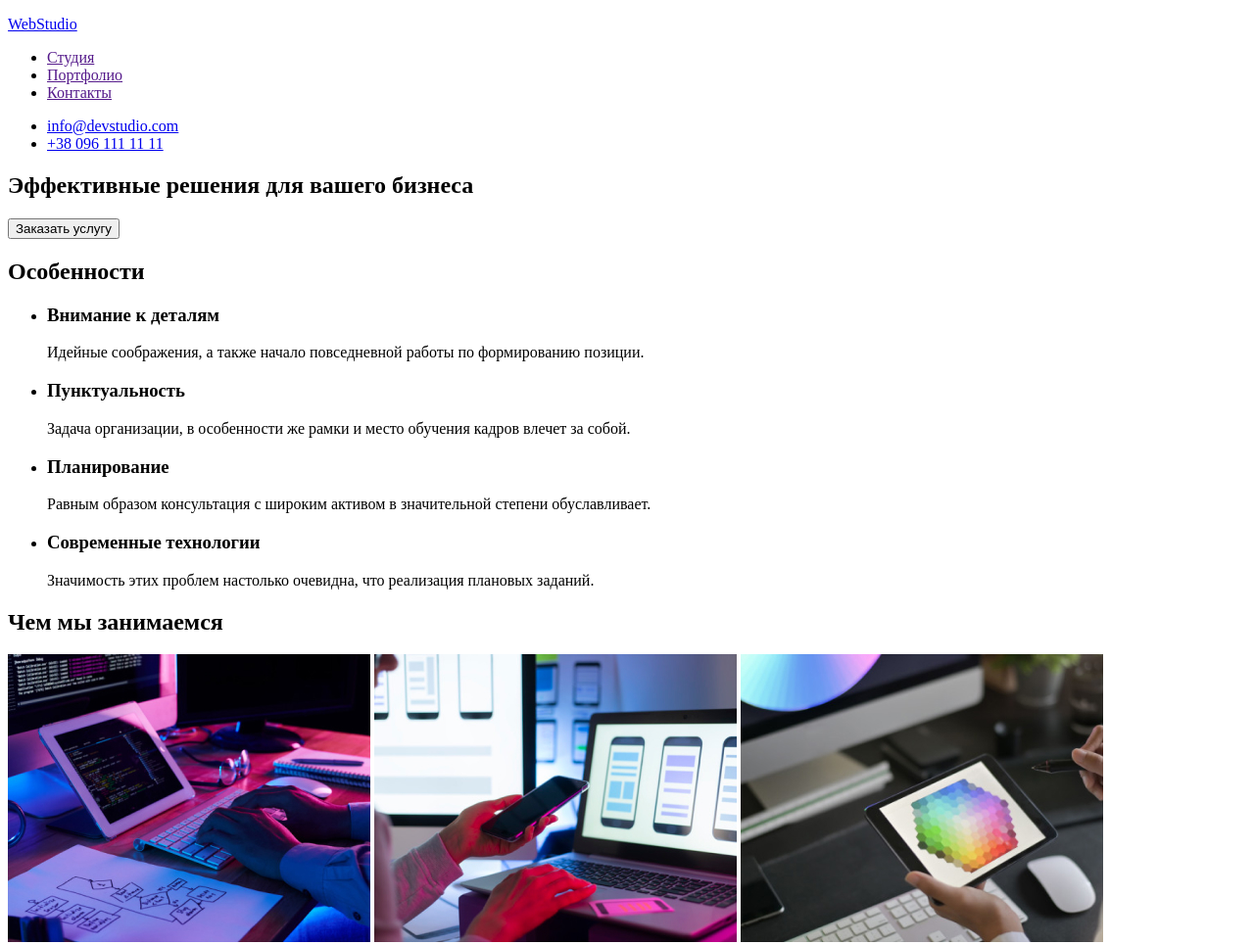
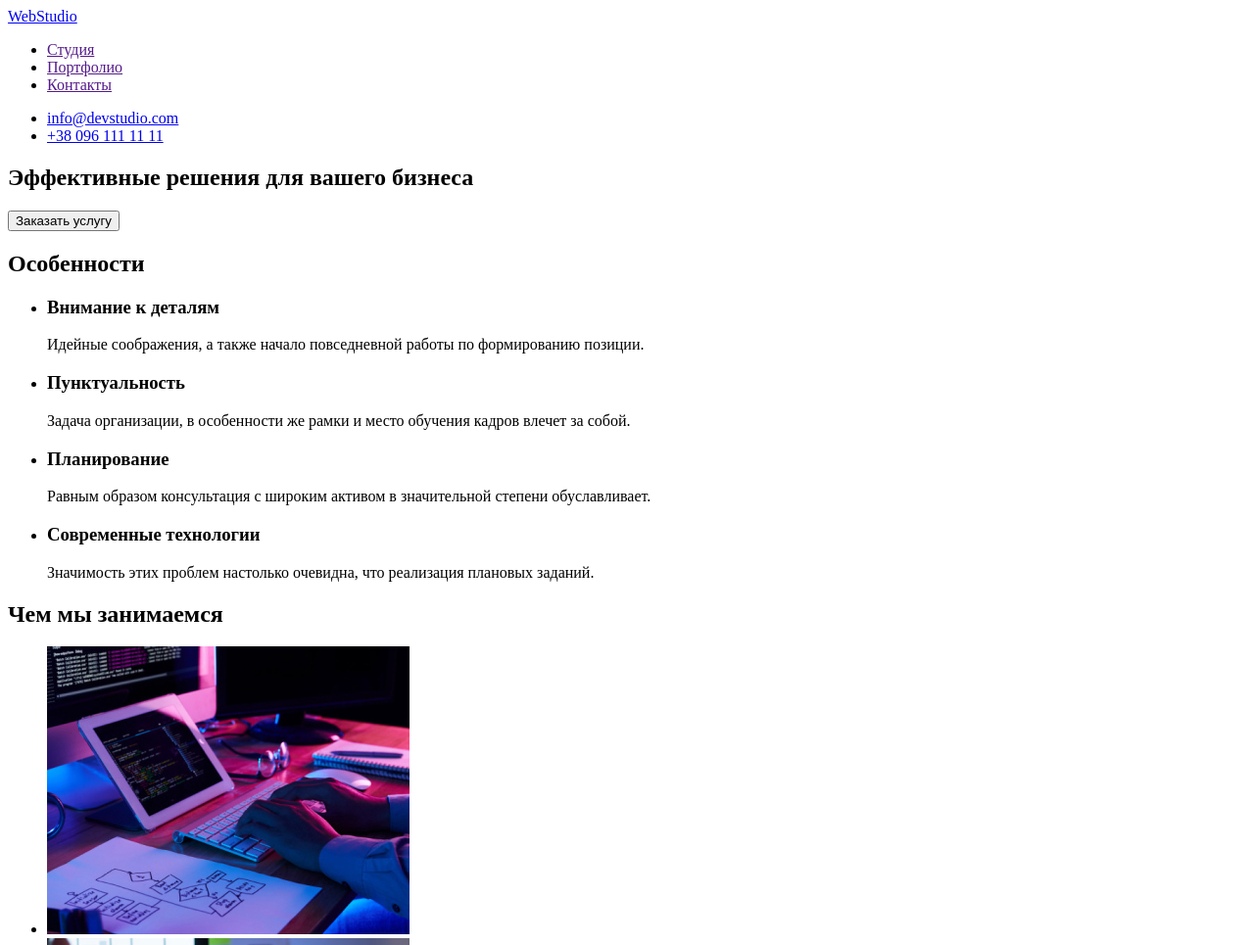
Before and after one commit to DemoUser0809/goit-markup-hw-01, a plain HTML site: page index.html in a window 1280 px wide. Shown: the top 965 px of the page at 98% size. Drawn offline with Linux system fonts and the light colour scheme.

Commit message:
Update index.html

```diff
--- a/index.html
+++ b/index.html
@@ -10,8 +10,8 @@
 
     <!-- Header -->
     <header>
-        <p><a href="./index.html">WebStudio</a></p>
         <nav>
+            <a href="./index.html">WebStudio</a>
             <ul>
                 <li><a href="">Студия</a></li>
                 <li><a href="">Портфолио</a></li>
@@ -55,9 +55,11 @@
 
         <section>
             <h2>Чем мы занимаемся</h2>
-            <img src="./images/page-1.jpg" alt="Работа за ноутбуком" width="370" height="294">
-            <img src="./images/page-2.jpg" alt="Работа за смартфоном" width="370" height="294">
-            <img src="./images/page-3.jpg" alt="Работа за планшетом" width="370" height="294">
+            <ul>
+                <li><img src="./images/page-1.jpg" alt="Работа за ноутбуком" width="370" height="294"></li>
+                <li><img src="./images/page-2.jpg" alt="Работа за смартфоном" width="370" height="294"></li>
+                <li><img src="./images/page-3.jpg" alt="Работа за планшетом" width="370" height="294"></li>
+            </ul>
         </section>
 
         <section>
@@ -89,7 +91,7 @@
 
     <!-- Footer -->
     <footer>
-        <p><a href="./index.html">WebStudio</a></p>
+        <a href="./index.html">WebStudio</a>
         <address>
             <ul>
                 <li><a href="https://www.google.com/maps/place/%D0%B1%D1%83%D0%BB.+%D0%9B%D0%B5%D1%81%D0%B8+%D0%A3%D0%BA%D1%80%D0%B0%D0%B8%D0%BD%D0%BA%D0%B8,+26,+%D0%9A%D0%B8%D0%B5%D0%B2,+02000/@50.4265807,30.5361971,17z/data=!3m1!4b1!4m5!3m4!1s0x40d4cf0e033ecbe9:0x57a4dffefec77da0!8m2!3d50.4265807!4d30.5383858">г. Киев, пр-т Леси Украинки, 26</a></li>
```
